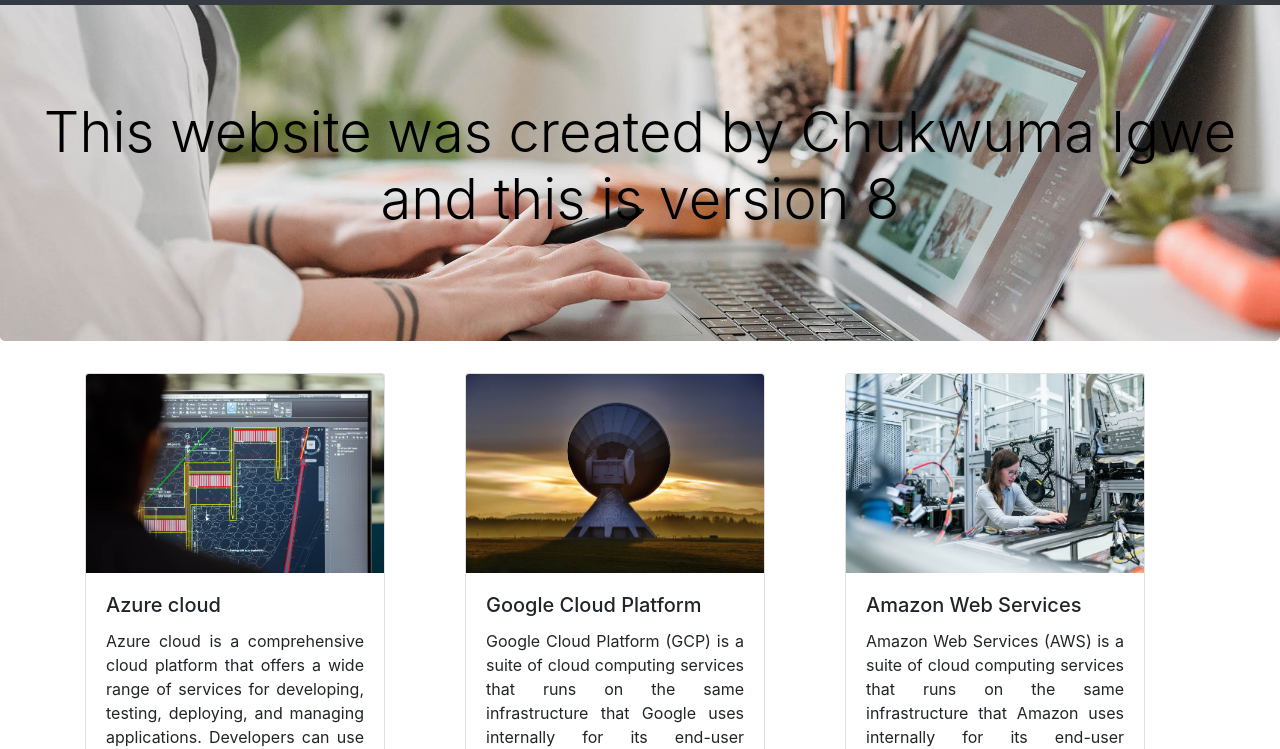
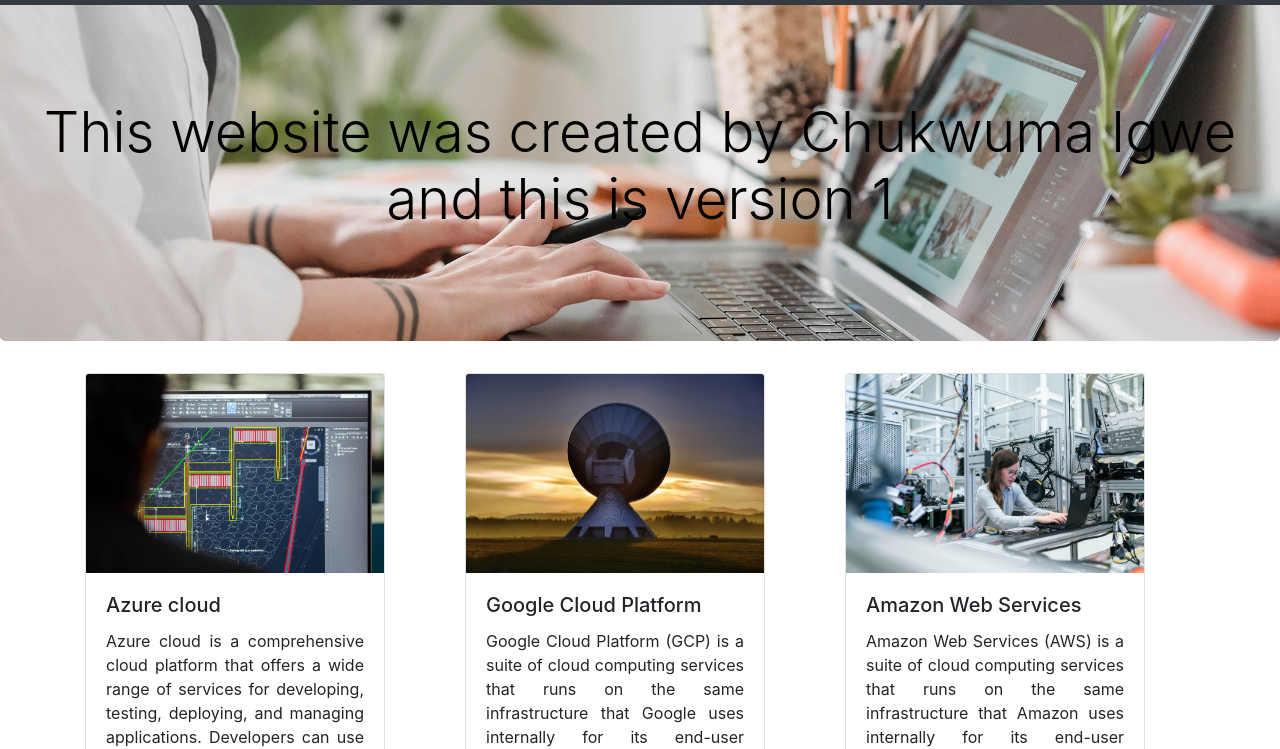
Before and after one commit to Chukwuma99/beeknees-website, a plain HTML site: page index.html in a window 1280 px wide. Shown: the part 51-800 px from the top of the page. Drawn offline with nearby package versions, Linux system fonts and the light colour scheme.

Commit message:
Update index.html

```diff
--- a/index.html
+++ b/index.html
@@ -54,7 +54,7 @@
   </nav>
 
   <div class="jumbotron">
-    <h1 class="display-4">This website was created by Chukwuma Igwe and this is version 8</h1>
+    <h2 class="display-4">This website was created by Chukwuma Igwe and this is version 1</h2>
   </div>
 
   <div class="container">
```
